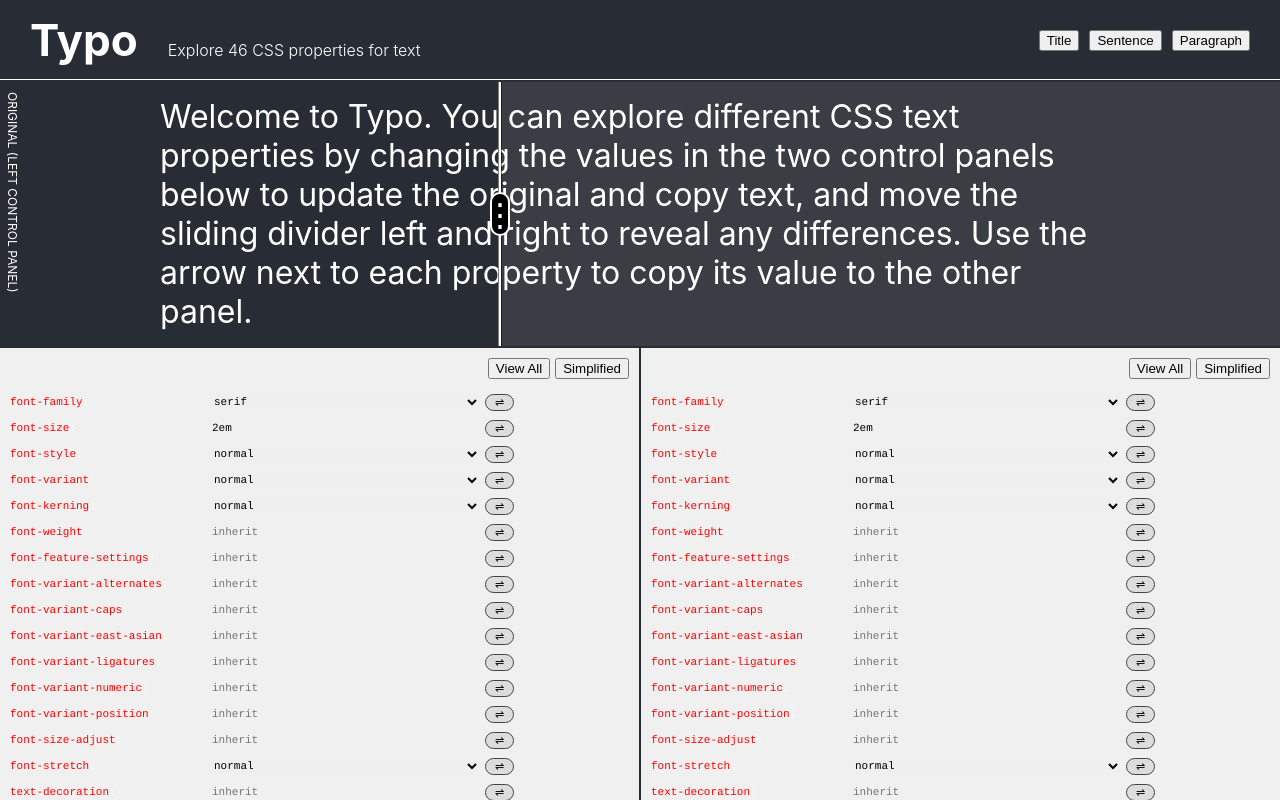
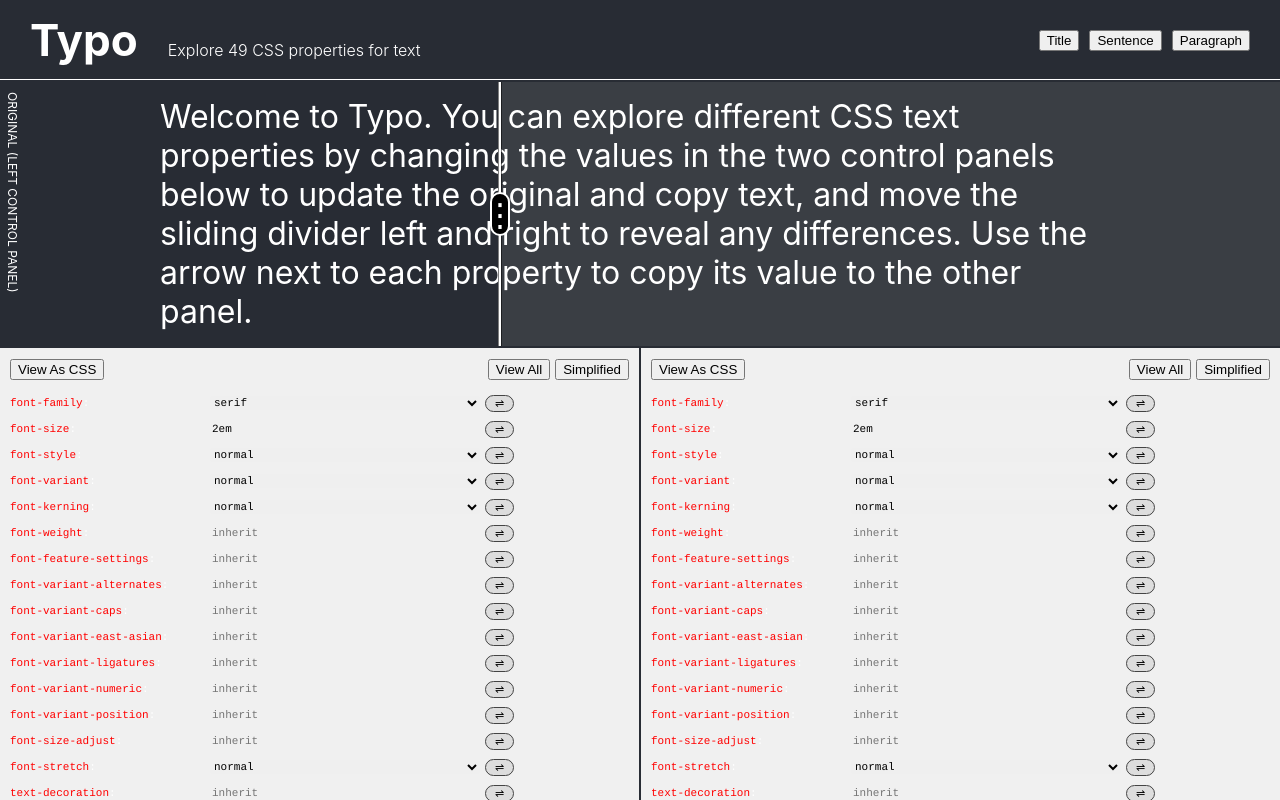
Before and after one commit to onion2k/typo, a React (Create React App) app: page / in a window 1280 px wide. Built offline with nearby package versions, Linux system fonts and the light colour scheme.

Commit message:
Added simplified view

```diff
--- a/src/Components/Controller.css
+++ b/src/Components/Controller.css
@@ -6,10 +6,10 @@
 .controller-options {
   display: flex;
   flex-direction: row;
-  justify-content: flex-end;
+  justify-content: space-between;
   padding: 10px 10px 0;
 }
 
-.controller-options > button {
+.controller-options > div:last-child > button {
   margin-left: 5px;
 }
--- a/src/Components/Controller.js
+++ b/src/Components/Controller.js
@@ -9,8 +9,13 @@
   return (
     <div className="controller">
       <div className="controller-options">
-        <button onClick={()=>{ setView('all'); }}>View All</button>
-        <button onClick={()=>{ setView('simplified'); }}>Simplified</button>
+        <div>
+          <button onClick={()=>{ setView('css'); }}>View As CSS</button>
+        </div>
+        <div>
+          <button onClick={()=>{ setView('all'); }}>View All</button>
+          <button onClick={()=>{ setView('simplified'); }}>Simplified</button>
+        </div>
       </div>
       <Properties {...data} view={view} />
     </div>
--- a/src/ctf.json
+++ b/src/ctf.json
@@ -17,7 +17,8 @@
       ],
       "simple": true
     },
-    { "name": "fontSize", "label": "Font-Size" },
+    { "name": "fontSize", "label": "Font-Size",
+      "simple": true },
     {
       "name": "fontStyle",
       "label": "font-style",
@@ -181,6 +182,7 @@
     {
       "name": "textOrientation",
       "label": "text-orientation",
+      "options": ["mixed","upright","sideways-right","sideways","use-glyph-orientation"],
       "simple": true
     },
     {
@@ -196,15 +198,18 @@
     },
     {
       "name": "wordBreak",
-      "label": "word-break"
+      "label": "word-break",
+      "options": ["normal","break-all","keep-all","break-word"]
     },
     {
       "name": "hyphens",
-      "label": "hyphens"
+      "label": "hyphens",
+      "options": ["none","manual","auto"]
     },
     {
       "name": "lineBreak",
-      "label": "line-break"
+      "label": "line-break",
+      "option": ["auto","loose","normal","strict"]
     },
     {
       "name": "wordWrap",
@@ -217,12 +222,13 @@
     },
     {
       "name": "writingMode",
-      "label": "writing-mode"
+      "label": "writing-mode",
+      "options": ["horizontal-tb","vertical-rl","vertical-lr","sideways-rl","sideways-lr"]
     },
     {
       "name": "whiteSpace",
       "label": "white-space",
-      "options": ["normal", "pre", "nowrap"],
+      "options": ["normal", "pre", "nowrap", "pre-wrap", "pre-line", "break-spaces"],
       "simple": true
     },
     {
@@ -238,6 +244,12 @@
     { "name": "maxWidth", "label": "Max-Width",
       "simple": true },
     { "name": "transform", "label": "transform",
-      "simple": true }
+      "simple": true },
+    { "name": "webkitTextStrokeWidth",
+      "label": "-webkit-text-stroke-width" },
+    { "name": "webkitTextFillColor",
+      "label": "-webkit-text-fill-color" },
+    { "name": "webkitTextStrokeColor",
+      "label": "-webkit-text-stroke-color" }
   ]
 }
```
